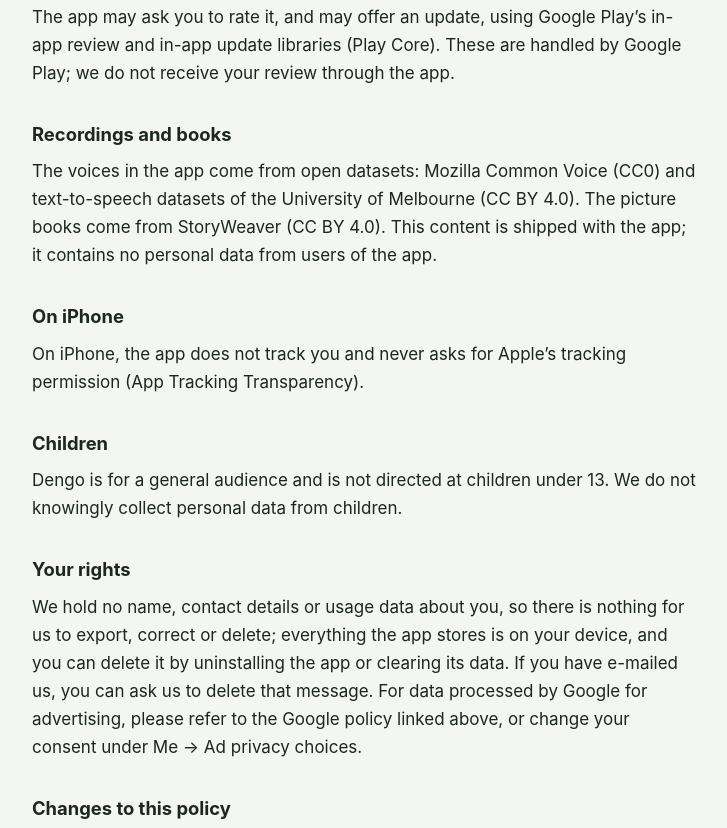
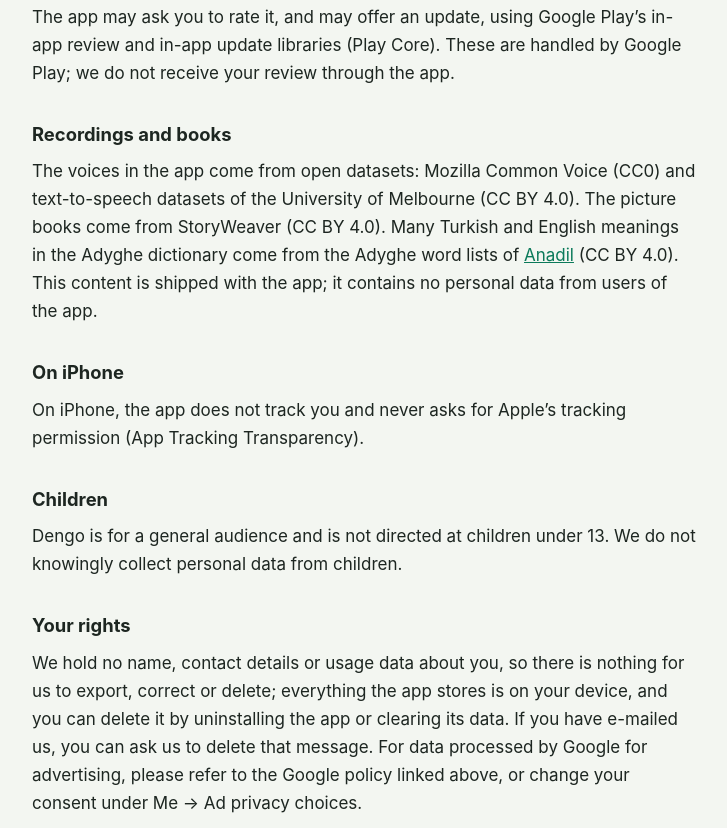
Before and after one commit to OneHelsing/onehelsing.github.io, a plain HTML site: page dengo/privacy/index.html in a window 1280 px wide. Shown: the part 2084-2912 px from the top of the page, without its empty margins (276-1003 px from the left). Drawn offline with Linux system fonts and the light colour scheme.

Commit message:
Dengo: Adıgece sözlük kaynağı olarak Anadil'i (anadil.org) an
Co-Authored-By: Claude Opus 5.5 <noreply@anthropic.com>

```diff
--- a/dengo/privacy/index.html
+++ b/dengo/privacy/index.html
@@ -92,7 +92,7 @@
   <p>The app may ask you to rate it, and may offer an update, using Google Play’s in-app review and in-app update libraries (Play Core). These are handled by Google Play; we do not receive your review through the app.</p>
 
   <h2>Recordings and books</h2>
-  <p>The voices in the app come from open datasets: Mozilla Common Voice (CC0) and text-to-speech datasets of the University of Melbourne (CC BY 4.0). The picture books come from StoryWeaver (CC BY 4.0). This content is shipped with the app; it contains no personal data from users of the app.</p>
+  <p>The voices in the app come from open datasets: Mozilla Common Voice (CC0) and text-to-speech datasets of the University of Melbourne (CC BY 4.0). The picture books come from StoryWeaver (CC BY 4.0). Many Turkish and English meanings in the Adyghe dictionary come from the Adyghe word lists of <a href="https://anadil.org">Anadil</a> (CC BY 4.0). This content is shipped with the app; it contains no personal data from users of the app.</p>
 
   <h2>On iPhone</h2>
   <p>On iPhone, the app does not track you and never asks for Apple’s tracking permission (App Tracking Transparency).</p>
@@ -148,7 +148,7 @@
   <p>Uygulama, Google Play’in uygulama içi değerlendirme ve uygulama içi güncelleme kitaplıklarıyla (Play Core) sizden puan isteyebilir ya da güncelleme önerebilir. Bunlar Google Play tarafından yürütülür; değerlendirmeniz uygulama üzerinden bize gelmez.</p>
 
   <h2>Kayıtlar ve kitaplar</h2>
-  <p>Uygulamadaki sesler açık veri setlerinden gelir: Mozilla Common Voice (CC0) ve Melbourne Üniversitesi’nin metin okuma veri setleri (CC BY 4.0). Resimli kitaplar StoryWeaver’dan gelir (CC BY 4.0). Bu içerik uygulamayla birlikte gelir; uygulama kullanıcılarına ait hiçbir kişisel veri içermez.</p>
+  <p>Uygulamadaki sesler açık veri setlerinden gelir: Mozilla Common Voice (CC0) ve Melbourne Üniversitesi’nin metin okuma veri setleri (CC BY 4.0). Resimli kitaplar StoryWeaver’dan gelir (CC BY 4.0). Adıgece sözlükteki Türkçe ve İngilizce anlamların birçoğu <a href="https://anadil.org">Anadil</a>’in Adıgece kelime listelerinden gelir (CC BY 4.0). Bu içerik uygulamayla birlikte gelir; uygulama kullanıcılarına ait hiçbir kişisel veri içermez.</p>
 
   <h2>iPhone’da</h2>
   <p>Uygulama iPhone’da sizi izlemez ve Apple’ın izleme iznini (App Tracking Transparency) hiç sormaz.</p>
@@ -204,7 +204,7 @@
   <p>Sepan dikare bi pirtûkxaneyên nirxandin û nûkirinê yên di nav sepanê de yên Google Play (Play Core) ji te bixwaze ku tu wê binirxînî, an nûkirinekê pêşkêş bike. Ev ji aliyê Google Play ve tên birêvebirin; nirxandina te bi rêya sepanê nagihîje me.</p>
 
   <h2>Tomar û pirtûk</h2>
-  <p>Dengên di sepanê de ji koma daneyên vekirî tên: Mozilla Common Voice (CC0) û komên daneyên text-to-speech ên Zanîngeha Melbourneyê (CC BY 4.0). Pirtûkên bi wêne ji StoryWeaverê tên (CC BY 4.0). Ev naverok bi sepanê re tê; tu daneyên kesane yên bikarhênerên sepanê tê de tune ne.</p>
+  <p>Dengên di sepanê de ji koma daneyên vekirî tên: Mozilla Common Voice (CC0) û komên daneyên text-to-speech ên Zanîngeha Melbourneyê (CC BY 4.0). Pirtûkên bi wêne ji StoryWeaverê tên (CC BY 4.0). Gelek wateyên tirkî û îngilîzî yên ferhenga adîgeyî ji lîsteyên peyvan ên adîgeyî yên <a href="https://anadil.org">Anadil</a>ê tên (CC BY 4.0). Ev naverok bi sepanê re tê; tu daneyên kesane yên bikarhênerên sepanê tê de tune ne.</p>
 
   <h2>Li ser iPhone</h2>
   <p>Li ser iPhone sepan te naşopîne û qet destûra şopandinê ya Apple (App Tracking Transparency) napirse.</p>
```
